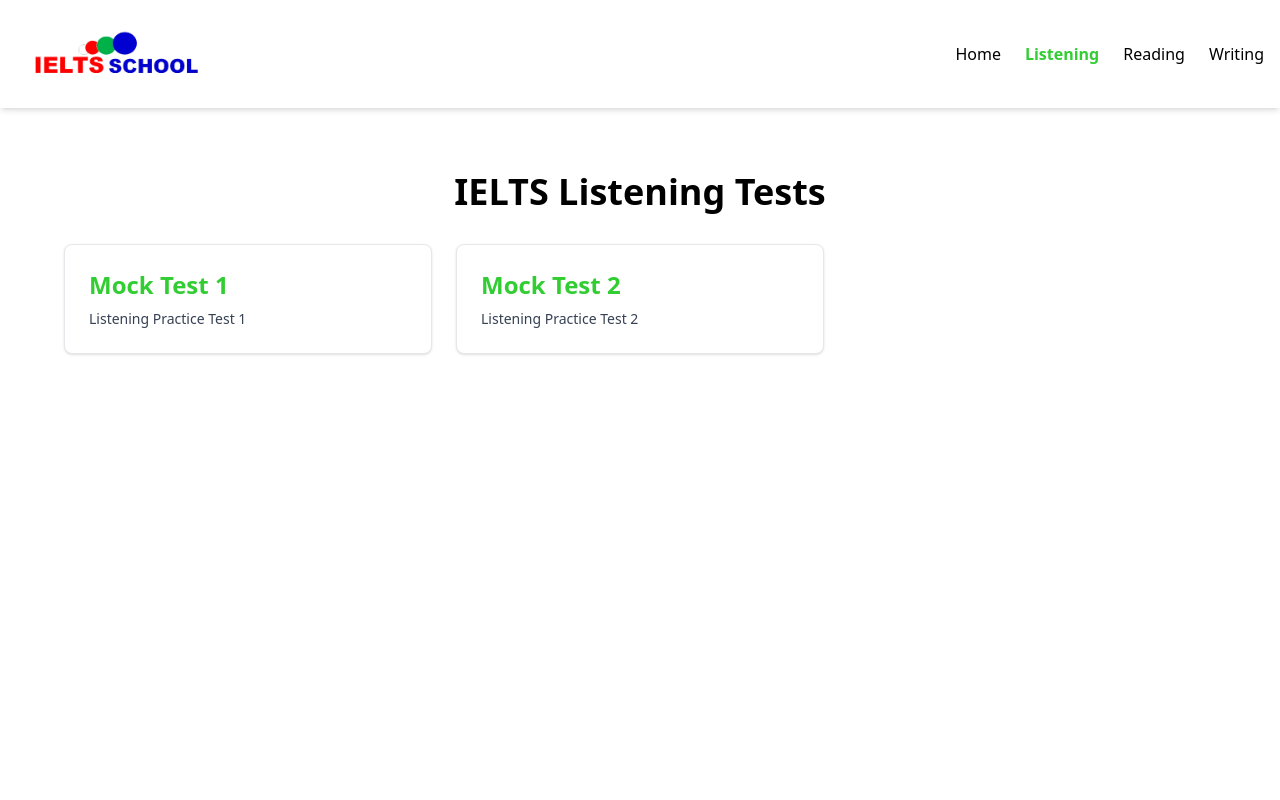
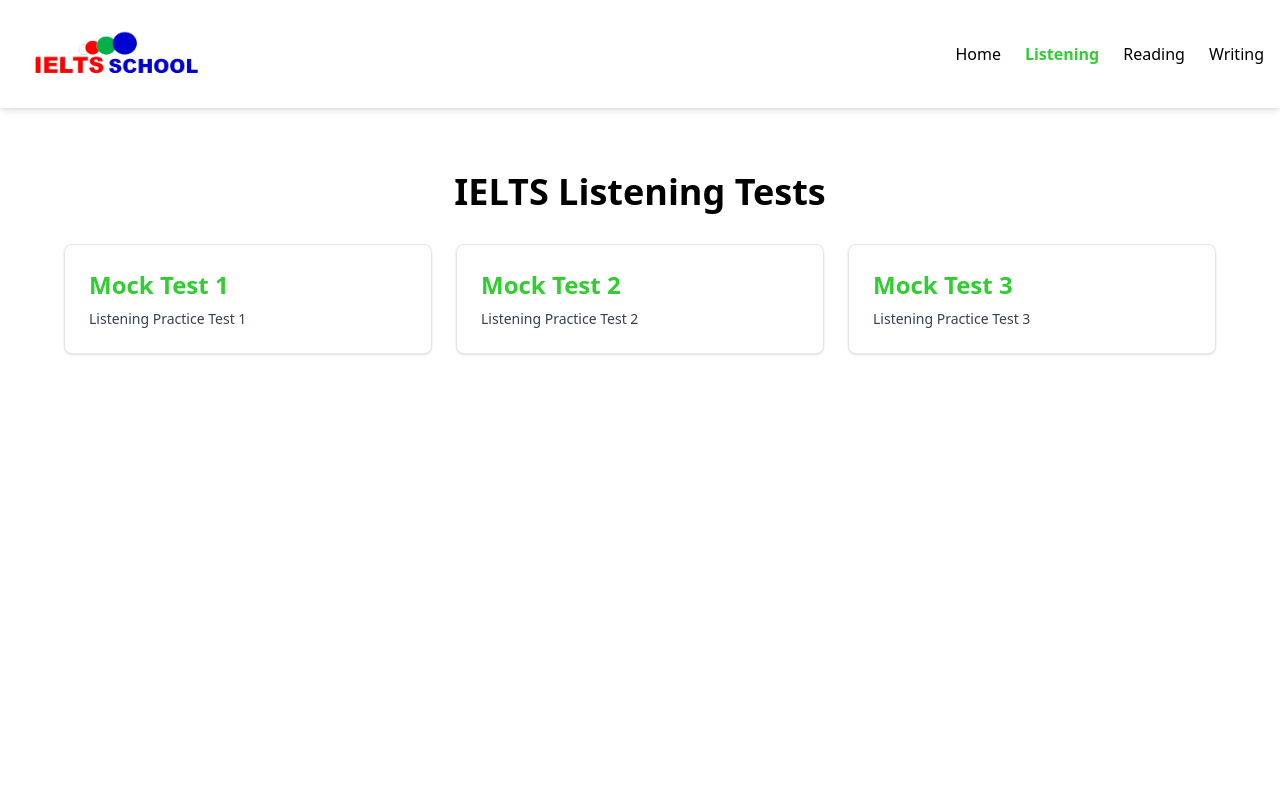
Before and after one commit to kumanboy/ielts-sim, a Next.js app: page /listening in a window 1280 px wide. Shown: the top 800 px of the page. Built offline with nearby package versions, Linux system fonts and the light colour scheme.

Commit message:
page updated

```diff
--- a/app/listening/page.tsx
+++ b/app/listening/page.tsx
@@ -5,7 +5,7 @@ import Link from "next/link";
 const listeningMocks = [
     { id: 1, title: "Mock Test 1", description: "Listening Practice Test 1" },
     { id: 2, title: "Mock Test 2", description: "Listening Practice Test 2" },
-    // { id: 3, title: "Mock Test 3", description: "Listening Practice Test 3" },
+    { id: 3, title: "Mock Test 3", description: "Listening Practice Test 3" },
     // { id: 4, title: "Mock Test 4", description: "Listening Practice Test 4" },
     // { id: 5, title: "Mock Test 5", description: "Listening Practice Test 5" },
 ];
```
